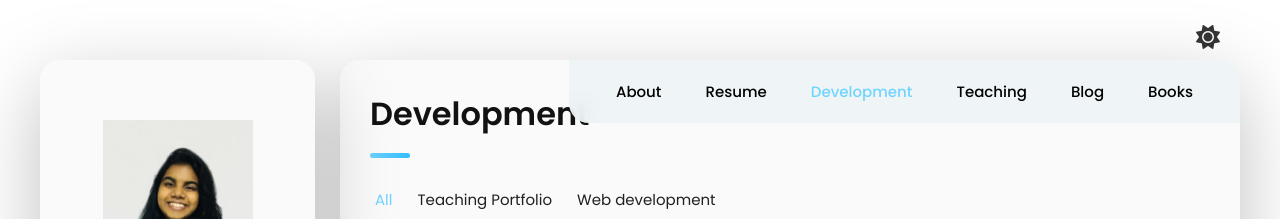
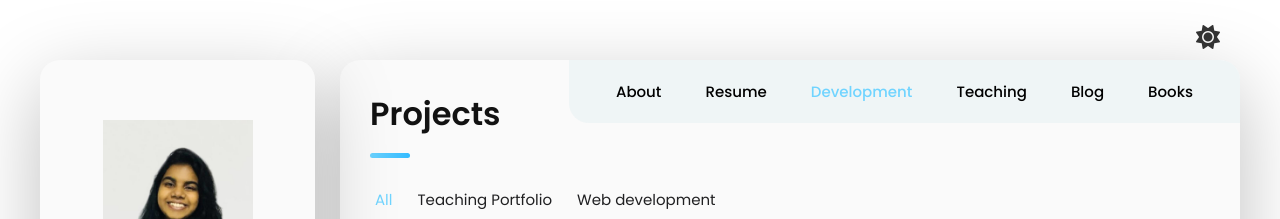
Before and after one commit to shashperera/TeachTechTalk, a plain HTML site: page index.html in a window 1280 px wide. Both pictures are taken after a click on the button "Development". Shown: the top 219 px of the page. Drawn offline with nearby package versions, Linux system fonts and the light colour scheme.

Commit message:
Update development title

```diff
--- a/index.html
+++ b/index.html
@@ -821,7 +821,7 @@
       <article class="development" data-page="development">
 
         <header>
-          <h2 class="h2 article-title">development</h2>
+          <h2 class="h2 article-title">projects</h2>
         </header>
 
         <section class="projects">
```
